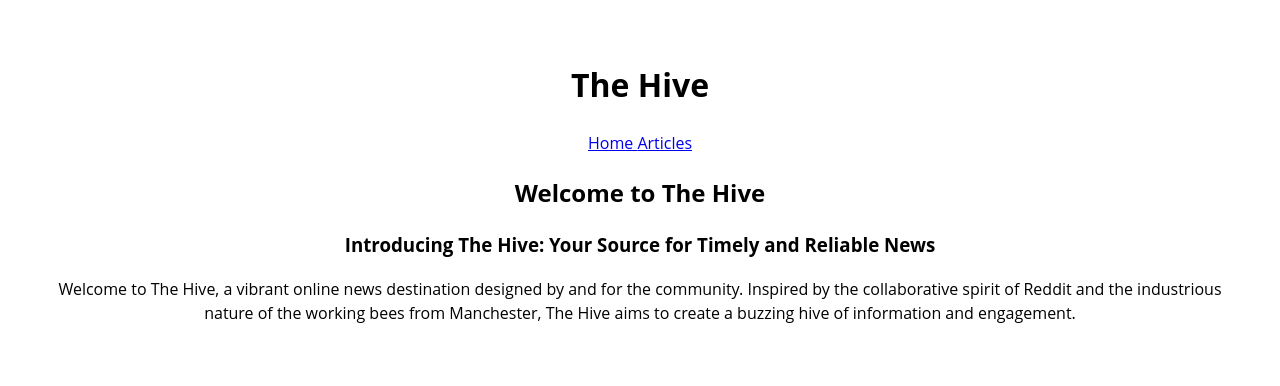
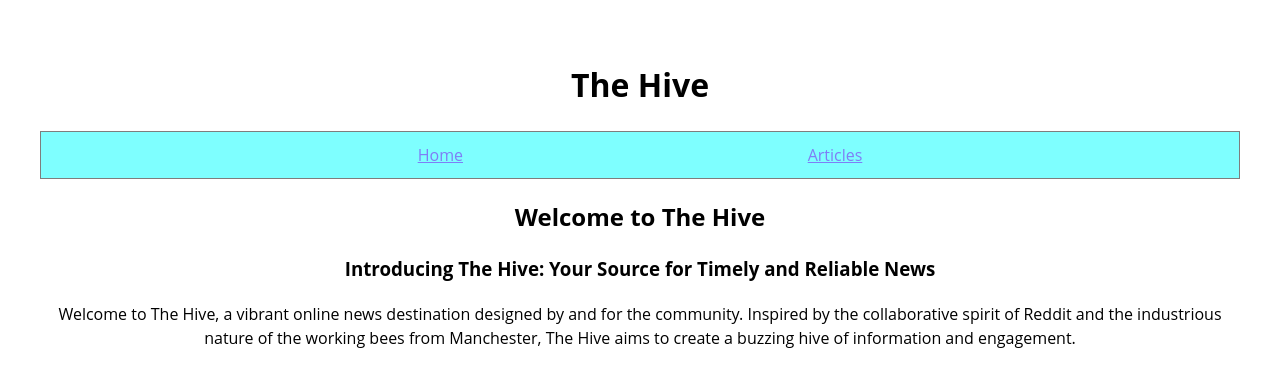
Before and after one commit to SirPhoros/CTorrubia_nc-news_FE, a React (Vite) app: page / in a window 1280 px wide. Shown: the top 386 px of the page. Built offline with nearby package versions, Linux system fonts and the light colour scheme.

Commit message:
Styling Proto

```diff
--- a/src/App.css
+++ b/src/App.css
@@ -5,7 +5,20 @@
 	text-align: center;
 }
 
+.nav {
+	background-color: aqua;
+	border: solid 1px;
+	position: sticky;
+	display: flex;
+	justify-content: space-evenly;
+	padding: 0.7rem 2rem;
+	width: auto;
+	top: 0;
+	opacity: 0.5;
+}
+
 .articleItem {
+	margin: 0 0 20px 0;
 	border: 2px solid blue;
 }
 
@@ -14,12 +27,12 @@
 }
 
 .commentsSection {
-  padding: 20px;
+	padding: 20px;
 	border: 2px solid salmon;
-  margin: 20px;
+	margin: 20px;
 }
 
 .comment {
-  margin: 20px 0 20px 0;
+	margin: 20px 0 20px 0;
 	border: 2px double purple;
 }
--- a/src/components/Nav.jsx
+++ b/src/components/Nav.jsx
@@ -2,7 +2,7 @@ import { Link } from 'react-router-dom'
 
 export default function Nav() {
 	return (
-		<nav>
+	<nav className="nav">
 			<Link to="/">Home </Link>
 			<Link to="/articles">Articles </Link>
 		</nav>
```
